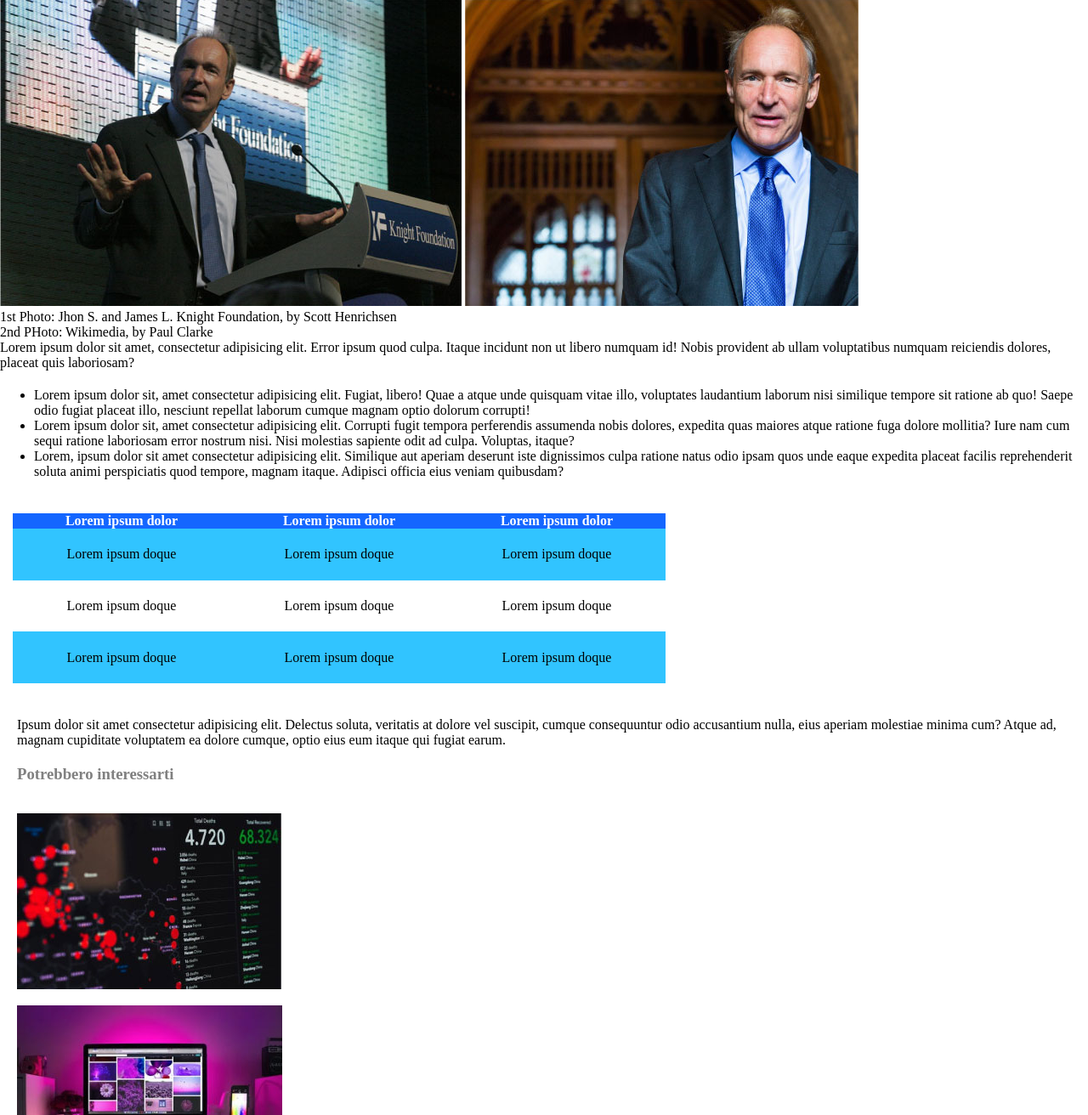
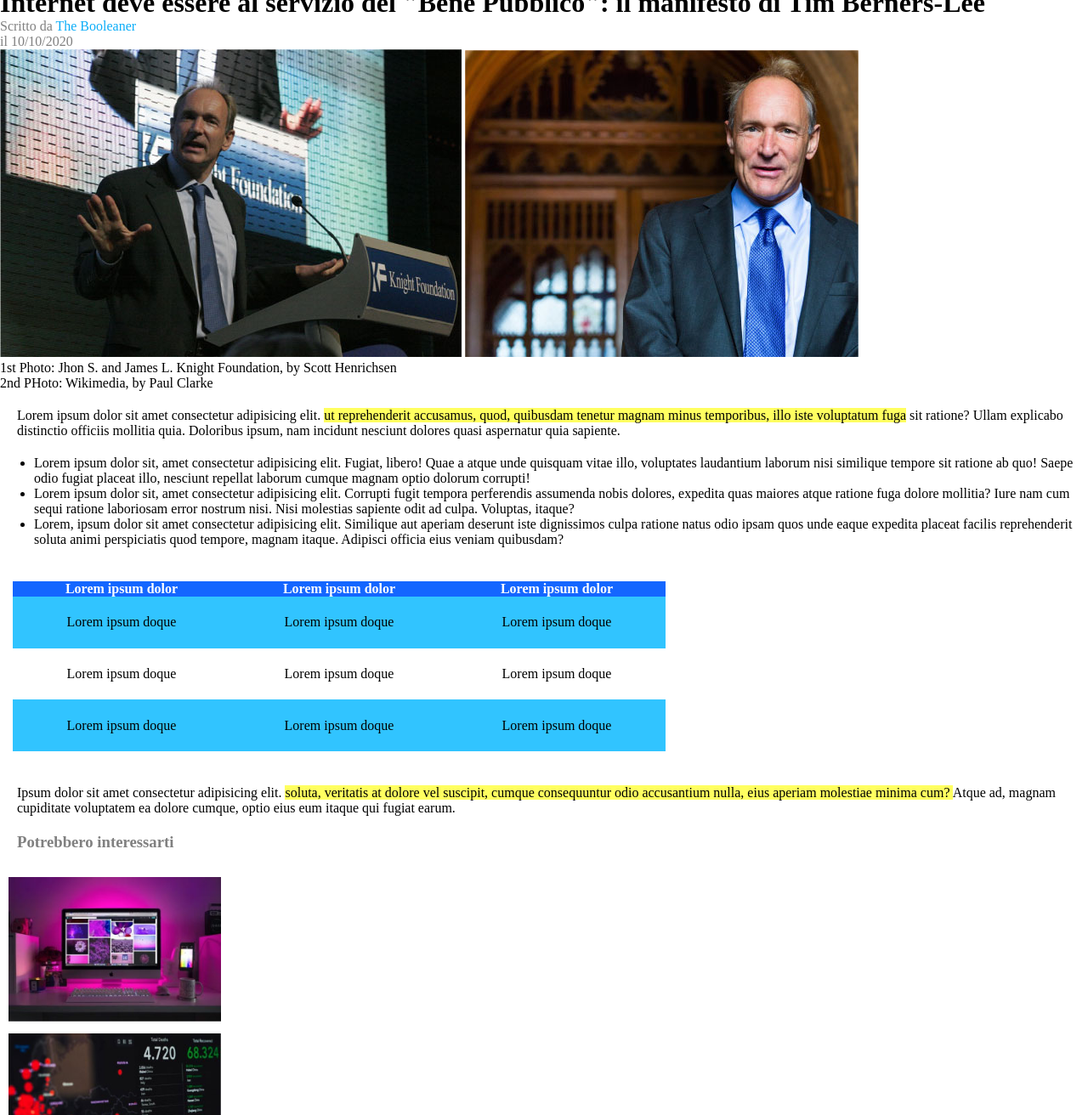
Before and after one commit to GaetanoNicotra/html-css-booleaner, a plain HTML site: page index.html in a window 1280 px wide. Shown: the part 169-1481 px from the top of the page at 85% size. Drawn offline with Linux system fonts and the light colour scheme.

Commit message:
[DONE] correzioni finali

```diff
--- a/css/style.css
+++ b/css/style.css
@@ -9,11 +9,12 @@ header{
     background-size: 400px;
     height: 70px 50px;
     background-color: rgb(0, 150, 240);
+    margin-bottom: 20px;
 }
 
 #logo{
     height: 70px;
-    margin-top: 20px;
+    margin-top: 60px;
 
 }
 
@@ -51,8 +52,10 @@ table{
 }
 
 .foto{
-    margin-top: 15px;
-    margin-left: 20px;
+    margin-top: 10px;
+    margin-left: 10px;
+    height: 170px;
+    width: 250px;
 }
 
 thead{
@@ -64,3 +67,17 @@ thead{
     background-color: rgba(0, 183, 255, 0.808);
 
 }
+
+#testo-img{
+    margin-top:20px;
+    margin-left: 20px;
+
+}
+
+.giallo{
+    background-color: rgba(255, 255, 0, 0.623);
+}
+
+.blu{
+    color: rgb(11, 173, 248);
+}
--- a/index.html
+++ b/index.html
@@ -14,7 +14,7 @@
     <!--Intestazione-->
     <div>
         <h1>Internet deve essere al servizio del "Bene Pubblico": il manifesto di Tim Berners-Lee</h1>
-        <span id="intestazione"> Scritto da The Booleaner <br> il 10/10/2020 </span>
+        <span id="intestazione"> Scritto da <span class="blu">The Booleaner</span> <br> il 10/10/2020 </span>
     </div>
 
     <!--Immagini di presentazione-->
@@ -26,7 +26,7 @@
         <p>2nd PHoto: Wikimedia, by Paul Clarke</p>
     </div>
 
-    <p>Lorem ipsum dolor sit amet, consectetur adipisicing elit. Error ipsum quod culpa. Itaque incidunt non ut libero numquam id! Nobis provident ab ullam voluptatibus numquam reiciendis dolores, placeat quis laboriosam?</p>
+    <p id="testo-img">Lorem ipsum dolor sit amet consectetur adipisicing elit. <span class="giallo"> ut reprehenderit accusamus, quod, quibusdam tenetur magnam minus temporibus, illo iste voluptatum fuga</span> sit ratione? Ullam explicabo distinctio officiis mollitia quia. Doloribus ipsum, nam incidunt nesciunt dolores quasi aspernatur quia sapiente.</p>
 
     <ul>
         <li>Lorem ipsum dolor sit, amet consectetur adipisicing elit. Fugiat, libero! Quae a atque unde quisquam vitae illo, voluptates laudantium laborum nisi similique tempore sit ratione ab quo! Saepe odio fugiat placeat illo, nesciunt repellat laborum cumque magnam optio dolorum corrupti!</li>
@@ -72,15 +72,15 @@
     </table>
 
     <div>
-        <p id="testo-finale">Ipsum dolor sit amet consectetur adipisicing elit. Delectus soluta, veritatis at dolore vel suscipit, cumque consequuntur odio accusantium nulla, eius aperiam molestiae minima cum? Atque ad, magnam cupiditate voluptatem ea dolore cumque, optio eius eum itaque qui fugiat earum.</p>
+        <p id="testo-finale">Ipsum dolor sit amet consectetur adipisicing elit. <span class="giallo">soluta, veritatis at dolore vel suscipit, cumque consequuntur odio accusantium nulla, eius aperiam molestiae minima cum? </span> Atque ad, magnam cupiditate voluptatem ea dolore cumque, optio eius eum itaque qui fugiat earum.</p>
     </div>
 
     <div>
         <h3 id="ultimo-titolo">Potrebbero interessarti</h3>
-        <img class="foto"  src="img/graph.jpg" alt="foto finale1">
+        <img class="foto"  src="img/monitor.jpg" alt="foto finale1">
     </div>
     <div>
-        <img class="foto" src="./img/monitor.jpg" alt="foto finale2">
+        <img class="foto" src="./img/graph.jpg" alt="foto finale2">
     </div>
 
 </body>
```
Also changed, not shown: img/Screenshot 2025-02-17 150959.png (deleted).
